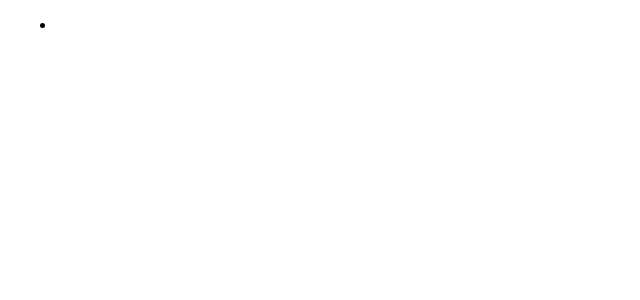
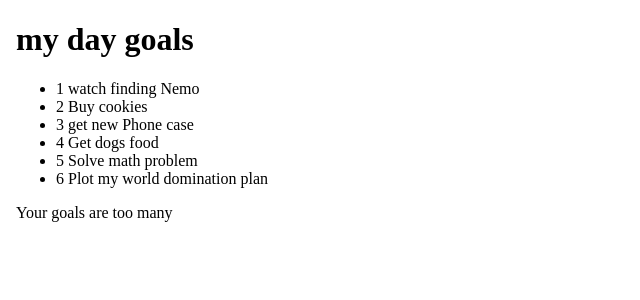
Before and after one commit to eliki-hue/goals, an Angular app: page / in a window 1280 px wide. Shown: the top 300 px of the page, without its empty margins (0-640 px from the left). Built offline with nearby package versions, Linux system fonts and the light colour scheme.

Commit message:
added a list of goals and a conditional statement tocheck if goals are more than five

```diff
--- a/src/app/app.component.html
+++ b/src/app/app.component.html
@@ -7,10 +7,13 @@
   <title>goals</title>
 </head>
 <body>
+  <h1>my day  goals</h1>
   <div>
     <ul>
-      <li ng-repeat ='goal in goals'></li>
+      <li *ngFor ='let goal of goals'>{{goal.id}} {{goal.name}}
+      </li>
     </ul>
+    <p *ngIf='goals.length > 5'>Your goals are too many</p>
   </div>
 </body>
 </html>
--- a/src/app/app.component.ts
+++ b/src/app/app.component.ts
@@ -1,3 +1,4 @@
+import { Goal } from './goal';
 import { Component } from '@angular/core';
 
 @Component({
@@ -7,6 +8,12 @@
 })
 export class AppComponent {
   title = 'Goals';
+  goals: Goal[] =[
+    {id:1, name:'watch finding Nemo '},
+    {id:2, name: 'Buy cookies'},
+    {id:3, name:'get new Phone case'},
+    {id:4, name :'Get dogs food'},
+    {id:5, name: 'Solve math problem'},
+    {id:6, name :'Plot my world domination plan'}
+  ];
 }
-
-let goals =['css', 'java','javascript', 'python']
--- a/src/app/goal.ts
+++ b/src/app/goal.ts
@@ -1,2 +1,4 @@
 export class Goal {
+    id!: number;
+    name!: string;
 }
```
